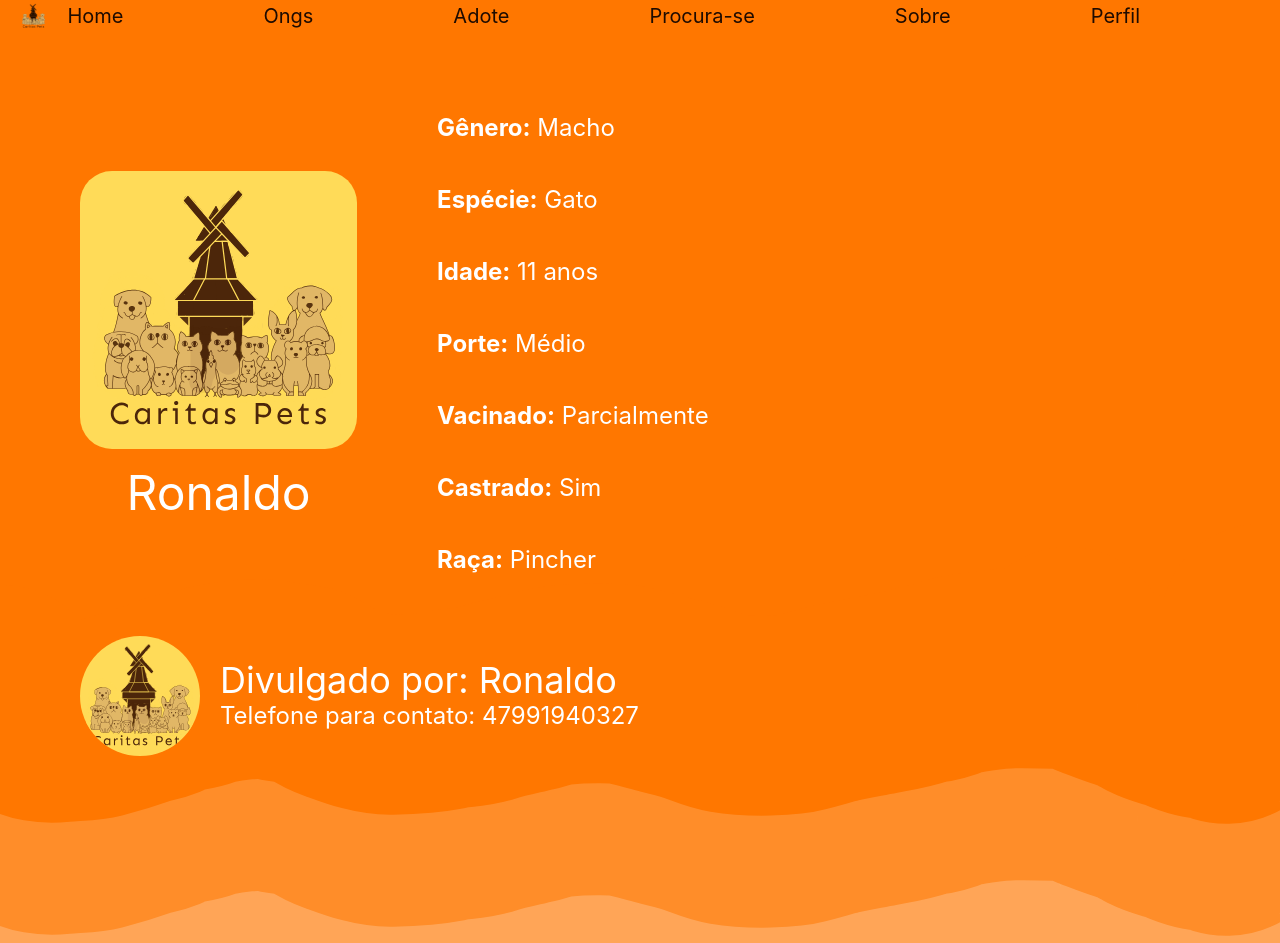
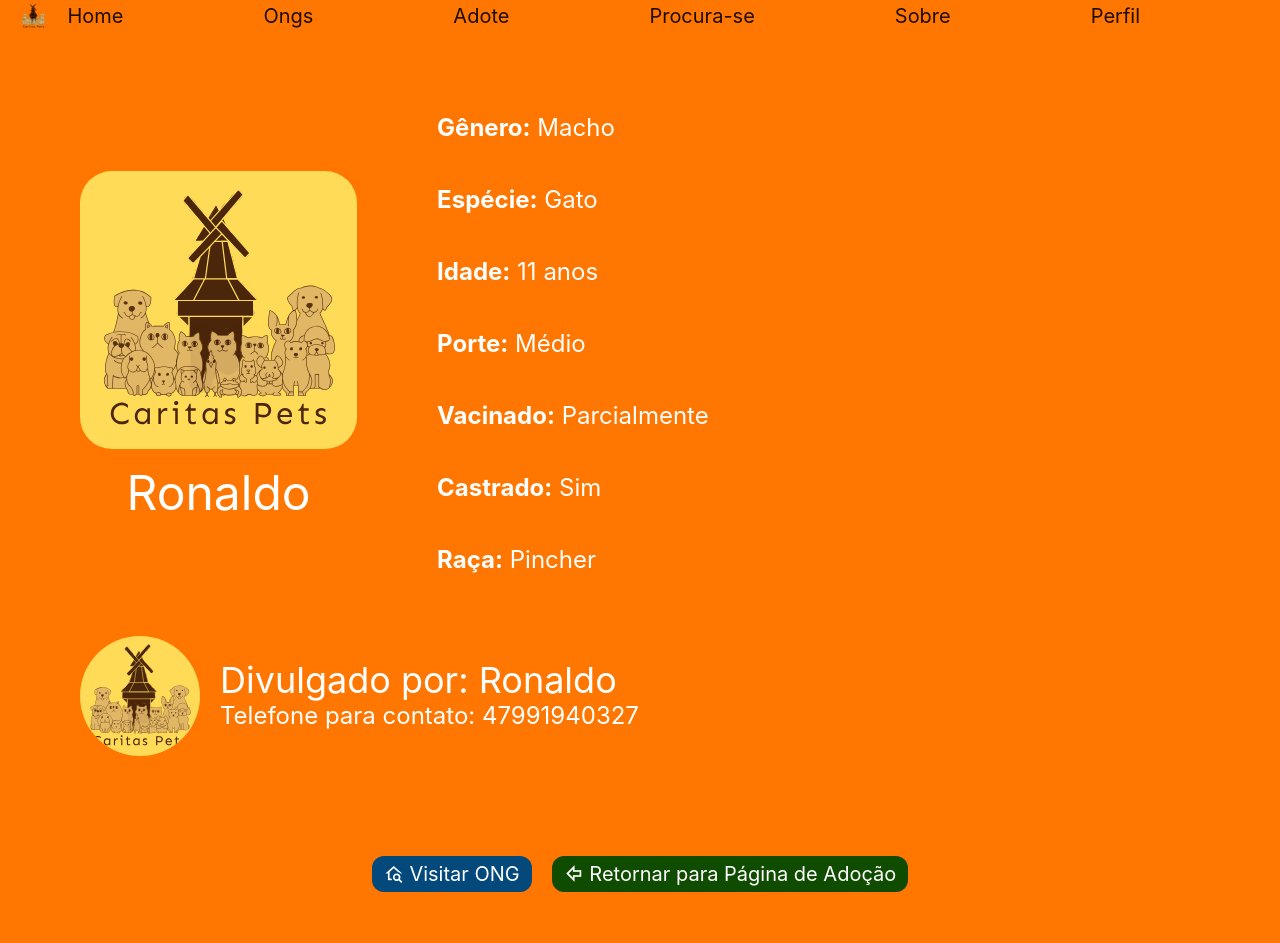
Before and after one commit to CaritasPets/Front-End, a Vue app: page /petProfile/1 in a window 1280 px wide. Shown: the top 943 px of the page. Built offline with nearby package versions, Linux system fonts and the light colour scheme.

Commit message:
FEAT: Created PetProfilePage.vue #23

```diff
--- a/src/views/PetProfilePage.vue
+++ b/src/views/PetProfilePage.vue
@@ -1,6 +1,9 @@
 <script setup>
+import { onMounted, ref } from 'vue';
 import InformationRangeComponent from '../components/petProfile/InformationRangeComponent.vue';
 import PetProfileComponent from '../components/petProfile/PetProfileComponent.vue'
+import ButtonsProfileComponent from '../components/petProfile/ButtonsProfileComponent.vue';
+const ongId = ref(1);
 const pet = {
   foto: '/logo.svg',
   nome: 'Ronaldo',
@@ -12,6 +15,26 @@ const pet = {
   castrado: 'Sim',
   raca: 'Pincher',
 }
+const buttons = [
+  {
+    icon: 'mdi mdi-home-search-outline',
+    text: 'Visitar ONG',
+    background: '#03497B',
+    link: `/ong/${ongId.value}`
+  },
+  {
+    icon: 'mdi mdi-arrow-left-bold-outline',
+    text: 'Retornar para Página de Adoção',
+    background: '#104C00',
+    link: `/adote`
+  },
+]
+onMounted(() => {
+  //requisição da api para pegar o id da ong
+  //ongId.value = idPuxadoDaApi
+})
+/*
+*/
 </script>
 <template>
   <section class="bg-[#FF7700] p-20 text-white flex flex-col gap-15">
@@ -32,6 +55,9 @@ const pet = {
         :nome="pet.nome"
         :telefone="'47991940327'"
     />
+    <ButtonsProfileComponent class="py-10 relative z-10"
+      :obj-buttons="buttons"
+    />
   </section>
   <img class="w-full transform-[translateY(-50%)] absolute z-0" src="/orange_waves.svg" alt="wave-images">
 </template>
```
